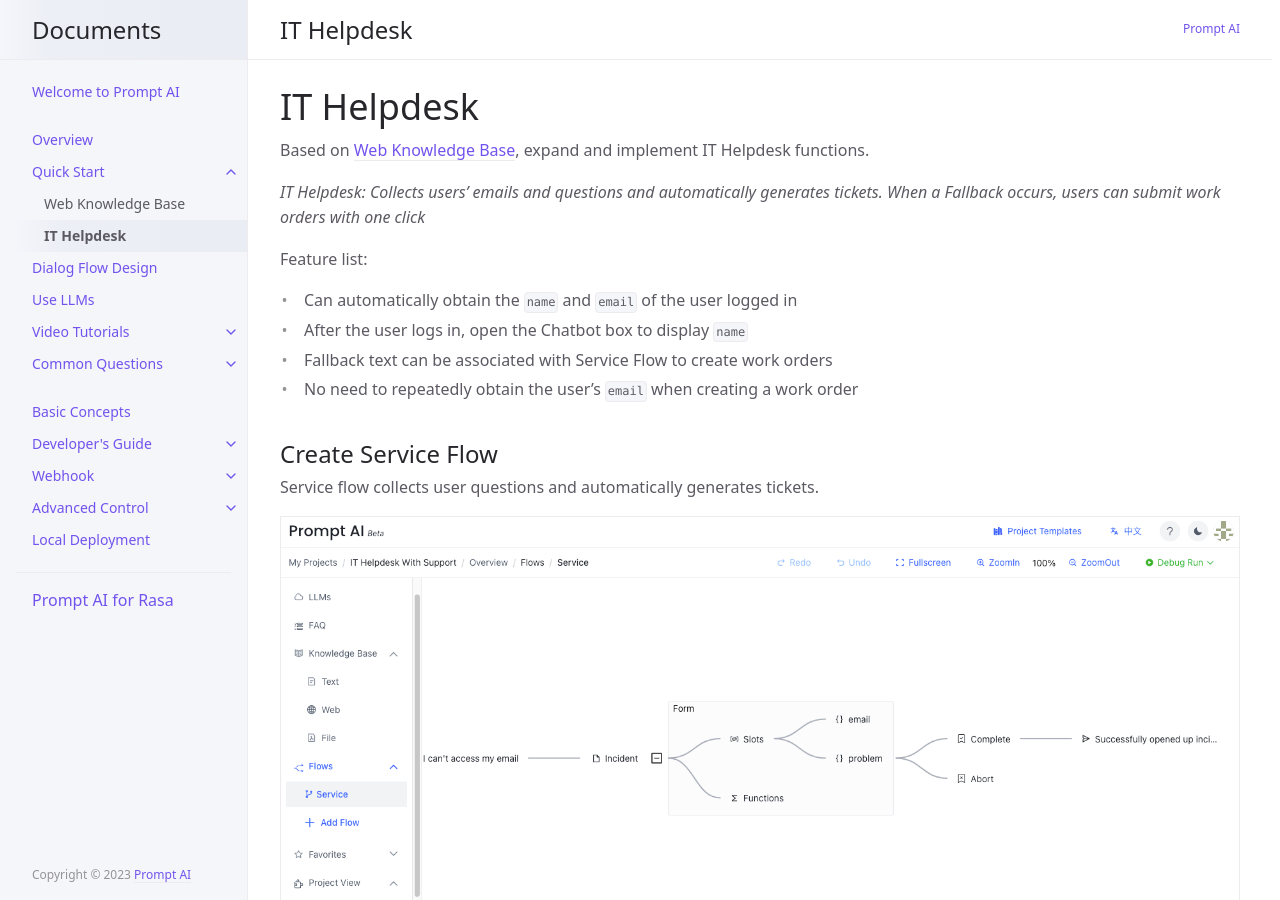
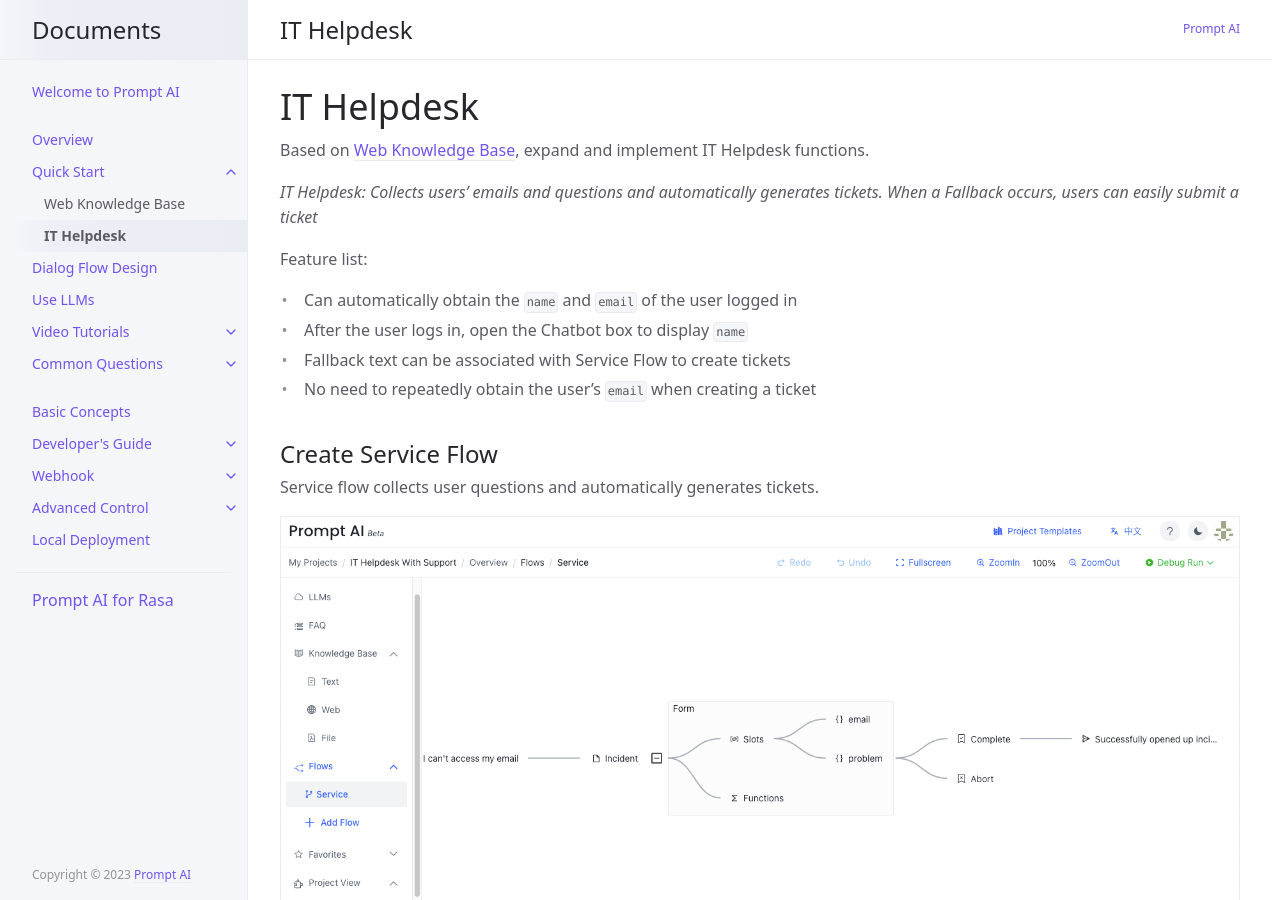
Before and after one commit to ws-cd/ws-cd.github.io, a Jekyll site: the page built from docs/quick_start/flow.md, in a window 1280 px wide and 900 px high. Built offline with Jekyll 4.4.1, drawn with Linux system fonts in a browser that asks for light colours; some of the changed text lies outside the part shown.

Commit message:
1、improve

```diff
--- a/docs/quick_start/flow.md
+++ b/docs/quick_start/flow.md
@@ -8,13 +8,13 @@ nav_order: 2
 
 Based on [Web Knowledge Base](/docs/quick_start/knowledge_base/), expand and implement IT Helpdesk functions.
 
-*IT Helpdesk: Collects users’ emails and questions and automatically generates tickets. When a Fallback occurs, users can submit work orders with one click*
+*IT Helpdesk: Collects users’ emails and questions and automatically generates tickets. When a Fallback occurs, users can easily submit a ticket*
 
 Feature list:
 - Can automatically obtain the `name` and `email` of the user logged in
 - After the user logs in, open the Chatbot box to display `name`
-- Fallback text can be associated with Service Flow to create work orders
-- No need to repeatedly obtain the user's `email` when creating a work order
+- Fallback text can be associated with Service Flow to create tickets
+- No need to repeatedly obtain the user's `email` when creating a ticket
 
 ## Create Service Flow
 
@@ -49,7 +49,7 @@ When the user inputs a question that cannot match any question, the user can cho
 
 ![img.png](/assets/images/quick_start/flow/flow-03.png)
 
-2. Modify Service Flow and go directly to submit work orders From
+2. Modify Service Flow and go directly to submit tickets From
 ![img_1.png](/assets/images/quick_start/flow/flow-04.png)
 
 3. Modify the Bot node to display `name` and `email`
@@ -59,8 +59,8 @@ When the user inputs a question that cannot match any question, the user can cho
 Realization effect:
 - 1. Automatically obtain the `name` and `email` of the logged in user
 - 2. The logged-in user displays `name` in the welcome message: PromptAI-User
-- 3. Click the `Service` button below Fallback to submit a work order directly
-- 4. Submitting a work order does not ask for `email` repeatedly. After submission, the automatically filled `info@promptai.us` is displayed.
+- 3. Click the `Service` button below Fallback to submit a ticket directly
+- 4. Submitting a ticket does not ask for `email` repeatedly. After submission, the automatically filled `info@promptai.us` is displayed.
 
 <table>
   <tr>
```
